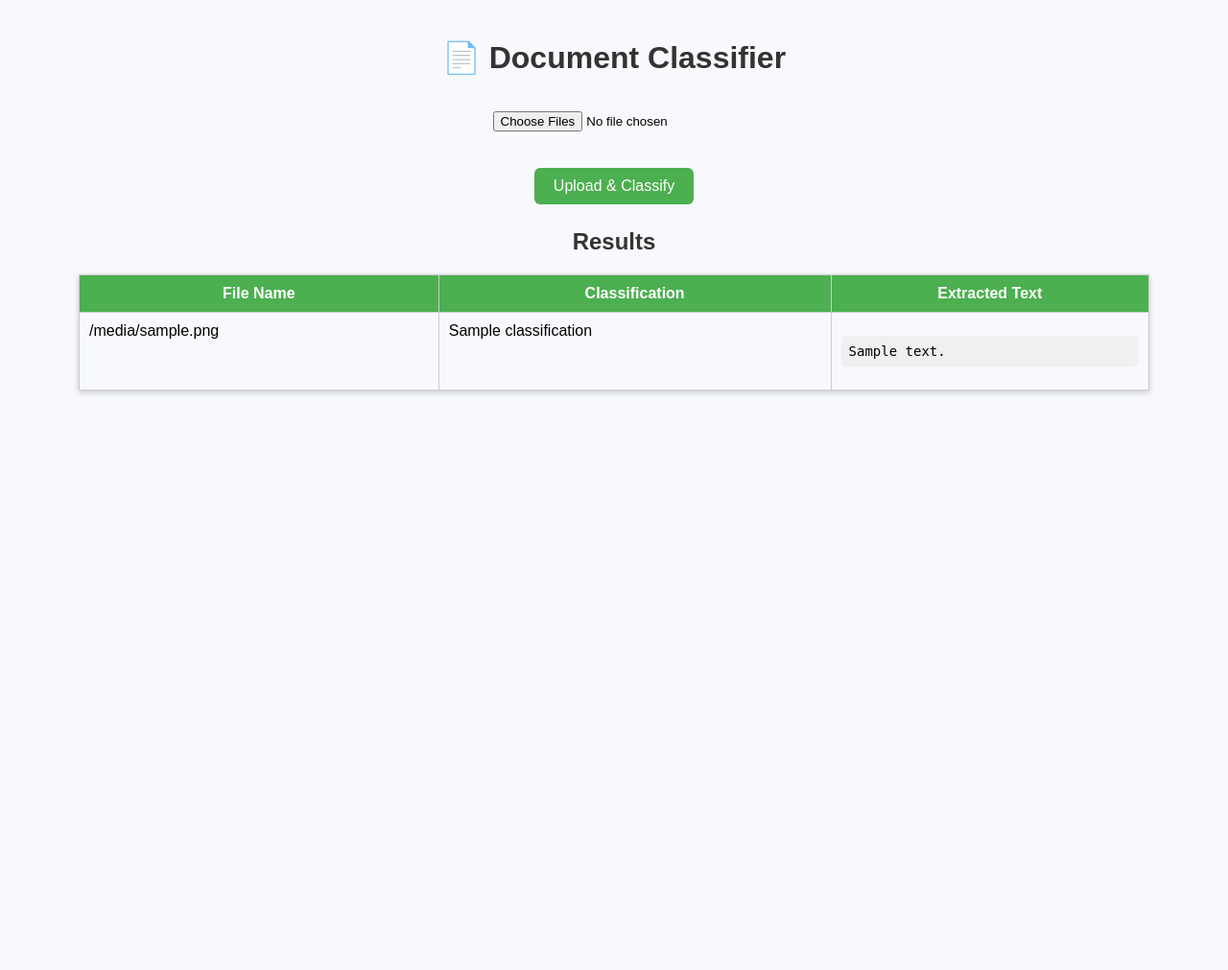
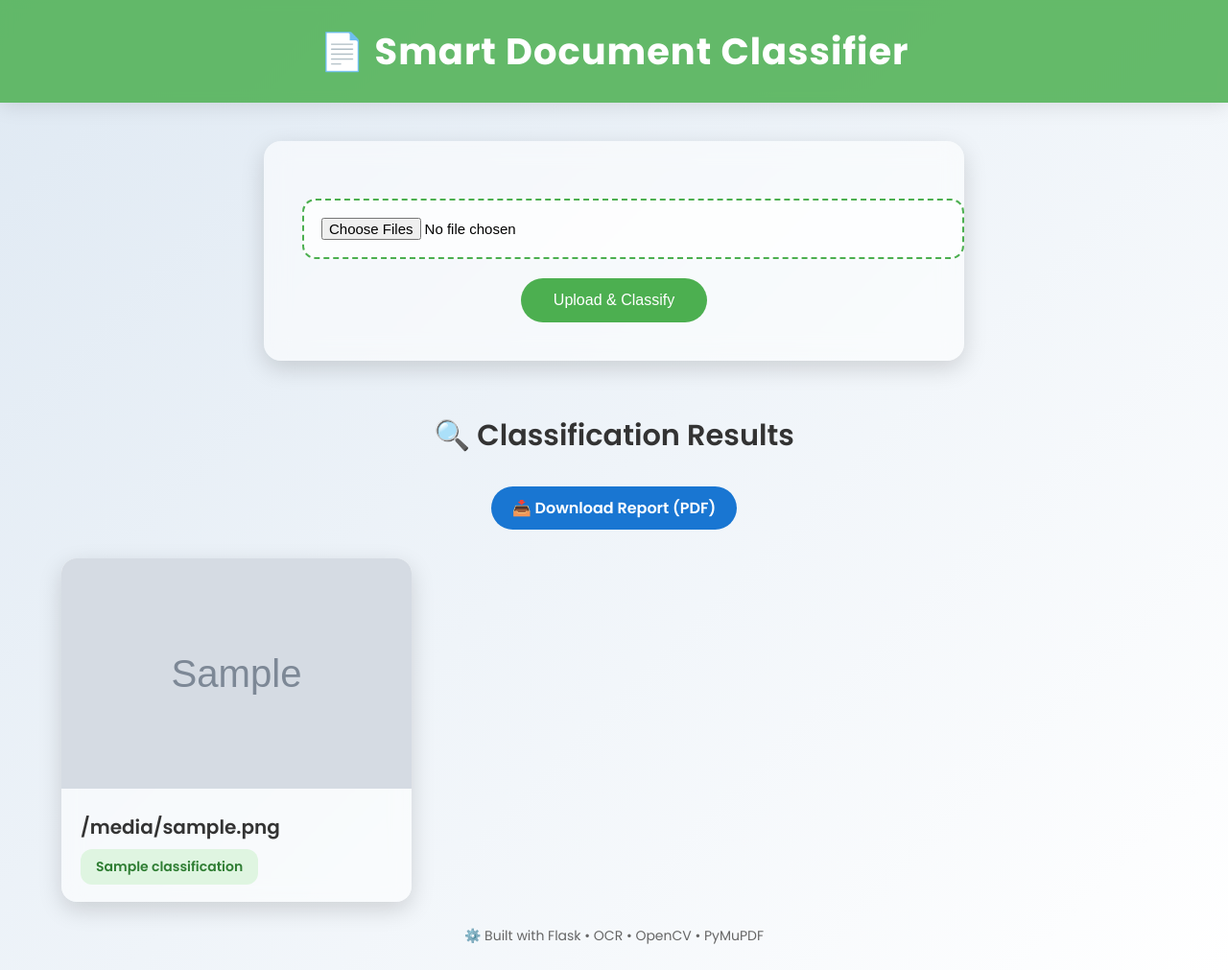
Before and after one commit to giri-1234/doc-classifier, a Flask app: template templates/index.html in a window 1280 px wide. Shown: the whole page at 96% size. Before the commit the page ends 411 px from the top, so only its background shows below. Run offline with Flask 3, Linux system fonts and the light colour scheme; the template is opened without the code that fills it: most values are stand-ins (such as "Sample title", 1, 10 or a date in 2020); grey boxes marked "Sample" are stand-in pictures.

Commit message:
Enhance document classification features and improve UI design

```diff
--- a/app.py
+++ b/app.py
@@ -1,74 +1,228 @@
-from flask import Flask, render_template, request
+from flask import Flask, render_template, request, url_for, send_file
 import os
+import shutil
 import pytesseract
-import fitz  # PyMuPDF
+import fitz             # PyMuPDF
 import cv2
 import numpy as np
+from docx import Document
+from PIL import Image, ImageDraw
+import re
+from reportlab.pdfgen import canvas
+from reportlab.lib.pagesizes import letter
 
 app = Flask(__name__)
-pytesseract.pytesseract.tesseract_cmd = r"D:\Downloads\tesseract\tesseract.exe"  # update path if needed
 
-UPLOAD_FOLDER = "uploads"
+# Set upload folder
+UPLOAD_FOLDER = "static/uploads"
 os.makedirs(UPLOAD_FOLDER, exist_ok=True)
+app.config["UPLOAD_FOLDER"] = UPLOAD_FOLDER
 
+# Cache for PDF report
+report_cache = []
 
+# Tesseract path - *** UPDATE THIS TO YOUR PATH ***
+pytesseract.pytesseract.tesseract_cmd = r"D:\Downloads\tesseract\tesseract.exe"
+
+# ----------------------------------------------------
+# Helper: Automatic Cleanup
+# ----------------------------------------------------
+def clear_old_files():
+    """Deletes all files in the upload folder to keep storage clean."""
+    for filename in os.listdir(app.config["UPLOAD_FOLDER"]):
+        file_path = os.path.join(app.config["UPLOAD_FOLDER"], filename)
+        try:
+            if os.path.isfile(file_path) or os.path.is_link(file_path):
+                os.unlink(file_path)
+            elif os.path.isdir(file_path):
+                shutil.rmtree(file_path)
+        except Exception as e:
+            print(f"Cleanup error: {e}")
+
+# ----------------------------------------------------
+# Main Route
+# ----------------------------------------------------
 @app.route("/", methods=["GET", "POST"])
 def index():
+    global report_cache
     results = []
+
     if request.method == "POST":
-        files = request.files.getlist("files[]") # multiple files support
+        # DELETE old photos as soon as a new upload starts
+        clear_old_files()
+        report_cache = []
+
+        files = request.files.getlist("files[]")
+
         for file in files:
-            if file:
-                filepath = os.path.join(UPLOAD_FOLDER, file.filename)
-                file.save(filepath)
+            if not file or file.filename == '':
+                continue
 
-                # OCR based on file type
-                if filepath.lower().endswith((".png", ".jpg", ".jpeg")):
-                    text = ocr_image(filepath)
-                elif filepath.lower().endswith(".pdf"):
-                    text = ocr_pdf(filepath)
-                else:
-                    text = "❌ Unsupported file type"
+            filepath = os.path.join(app.config["UPLOAD_FOLDER"], file.filename)
+            file.save(filepath)
 
-                classification = classify_text(text)
+            ext = os.path.splitext(file.filename)[1].lower()
+            preview_url = None
+            text = ""
+            page_count = 1
+
+            # --- Process File Types ---
+            if ext in [".png", ".jpg", ".jpeg"]:
+                text = ocr_image(filepath)
+                preview_url = url_for("static", filename=f"uploads/{file.filename}")
+                page_count = 1
+
+            elif ext == ".pdf":
+                text, page_count = ocr_pdf(filepath)
+                preview_path = pdf_preview(filepath)
+                preview_url = url_for("static", filename=f"uploads/{os.path.basename(preview_path)}")
+
+            elif ext == ".docx":
+                text = ocr_docx(filepath)
+                preview_path = docx_preview(filepath)
+                preview_url = url_for("static", filename=f"uploads/{os.path.basename(preview_path)}")
+                page_count = 1
+            else:
                 results.append({
                     "filename": file.filename,
-                    "classification": classification,
-                    "text": text
+                    "classification": "Unsupported",
+                    "text": "Unsupported file type",
+                    "img_url": None
                 })
+                report_cache.append((file.filename, "Unsupported"))
+                continue
+
+            # Perform Classification
+            classification = classify(text, page_count)
+
+            # Append to results
+            results.append({
+                "filename": file.filename,
+                "classification": classification,
+                "text": text,
+                "img_url": preview_url
+            })
+
+            # Add to report summary
+            report_cache.append((file.filename, classification))
 
     return render_template("index.html", results=results)
 
-
+# ----------------------------------------------------
+# OCR Functions
+# ----------------------------------------------------
 def ocr_image(path):
     img = cv2.imread(path)
-    if img is None:
-        return "❌ Could not read image"
-    text = pytesseract.image_to_string(img)
-    return text
-
+    if img is None: return ""
+    gray = cv2.cvtColor(img, cv2.COLOR_BGR2GRAY)
+    gray = cv2.threshold(gray, 0, 255, cv2.THRESH_BINARY | cv2.THRESH_OTSU)[1]
+    return pytesseract.image_to_string(gray)
 
 def ocr_pdf(path):
     text = ""
     doc = fitz.open(path)
+    page_count = len(doc)
     for page in doc:
         pix = page.get_pixmap()
-        img = cv2.imdecode(
-            np.frombuffer(pix.tobytes(), np.uint8), cv2.IMREAD_COLOR
-        )
-        text += pytesseract.image_to_string(img)
-    return text
+        img = Image.frombytes("RGB", [pix.width, pix.height], pix.samples)
+        text += pytesseract.image_to_string(img) + "\n"
+    return text, page_count
 
+def ocr_docx(path):
+    try:
+        doc = Document(path)
+        return "\n".join([p.text for p in doc.paragraphs])
+    except:
+        return ""
 
-def classify_text(text):
-    text_lower = text.lower()
-    if any(word in text_lower for word in ["id", "passport", "aadhar"]):
-        return "🪪 ID Proof"
-    elif any(word in text_lower for word in ["invoice", "payment", "amount", "bill"]):
-        return "🧾 Bill / Invoice"
-    else:
-        return "📂 Other Document"
+def pdf_preview(path):
+    doc = fitz.open(path)
+    page = doc.load_page(0)
+    pix = page.get_pixmap()
+    preview_path = os.path.join(app.config["UPLOAD_FOLDER"], "preview_" + os.path.basename(path) + ".png")
+    pix.save(preview_path)
+    return preview_path
 
+def docx_preview(path):
+    text = ocr_docx(path)[:600]
+    img = Image.new("RGB", (900, 600), "white")
+    drawer = ImageDraw.Draw(img)
+    drawer.text((20, 20), text, fill="black")
+    preview_path = os.path.join(app.config["UPLOAD_FOLDER"], "preview_" + os.path.basename(path) + ".png")
+    img.save(preview_path)
+    return preview_path
+
+# ----------------------------------------------------
+# Classification Logic
+# ----------------------------------------------------
+def classify(text, page_count=1):
+    t = text.lower().strip()
+
+    # 0. Pure image check
+    if t == "" or len(t) < 10:
+        return "Image"
+
+    # 1. Report Detection
+    if page_count > 1:
+        return "Report"
+
+    report_keywords = [
+        "introduction", "aim", "objective", "experiment", "observation",
+        "result", "discussion", "conclusion", "abstract", "reference",
+        "faculty", "submitted", "certificate", "types", "theory",
+        "methodology", "analysis"
+    ]
+    if any(w in t for w in report_keywords):
+        return "Report"
+
+    # 2. ID Card Detection (Generic & Govt)
+    generic_id_words = [
+        "id", "dob", "email", "phone", "join", "expire",
+        "designation", "department", "employee", "student",
+        "roll no", "contact", "graphic designer", "valid"
+    ]
+    id_count = sum(1 for w in generic_id_words if w in t)
+
+    # Check regex for Govt IDs
+    is_aadhar = re.search(r"\b\d{4}\s\d{4}\s\d{4}\b", t)
+    is_pan = re.search(r"[A-Z]{5}[0-9]{4}[A-Z]", text.upper()) # Check original case for PAN
+    is_passport = re.search(r"\b[A-Z][0-9]{7}\b", text.upper())
+
+    if id_count >= 3 or is_aadhar or is_pan or is_passport:
+        return "ID Card"
+
+    # 3. Receipt / Bill Detection
+    receipt_words = ["bill", "invoice", "total", "tax", "amount", "payment", "price", "qty"]
+    if any(w in t for w in receipt_words):
+        return "Receipt"
+
+    return "Others"
+
+# ----------------------------------------------------
+# Report Download
+# ----------------------------------------------------
+@app.route("/download_report")
+def download_report():
+    if not report_cache:
+        return "No report available.", 400
+
+    pdf_path = os.path.join(app.config["UPLOAD_FOLDER"], "document_report.pdf")
+    c = canvas.Canvas(pdf_path, pagesize=letter)
+    c.setFont("Helvetica-Bold", 16)
+    c.drawString(50, 750, "Document Classification Report")
+
+    y = 710
+    c.setFont("Helvetica", 12)
+    for filename, classification in report_cache:
+        c.drawString(50, y, f"File: {filename}")
+        c.drawString(50, y - 18, f"Classification: {classification}")
+        y -= 50
+        if y < 100:
+            c.showPage()
+            y = 750
+
+    c.save()
+    return send_file(pdf_path, as_attachment=True)
 
 if __name__ == "__main__":
     app.run(debug=True)
--- a/templates/index.html
+++ b/templates/index.html
@@ -1,89 +1,265 @@
 <!DOCTYPE html>
-<html>
+<html lang="en">
 <head>
-    <title>Document Classifier</title>
+    <meta charset="UTF-8" />
+    <title>Smart Document Classifier</title>
+    <link href="https://fonts.googleapis.com/css2?family=Poppins:wght@300;400;600;700&display=swap" rel="stylesheet" />
+
     <style>
         body {
-            font-family: Arial, sans-serif;
-            background: #f7f9fc;
             margin: 0;
-            padding: 20px;
+            font-family: "Poppins", sans-serif;
+            background: linear-gradient(135deg, #dfe9f3 0%, #ffffff 100%);
+            min-height: 100vh;
+            display: flex;
+            flex-direction: column;
+            align-items: center;
+            overflow-x: hidden;
         }
-        h1, h2 {
+
+        header {
+            width: 100%;
+            padding: 25px 0;
+            text-align: center;
+            color: white;
+            background: rgba(76, 175, 80, 0.85);
+            backdrop-filter: blur(6px);
+            box-shadow: 0px 4px 20px rgba(0, 0, 0, 0.1);
+        }
+
+        header h1 {
+            margin: 0;
+            font-size: 2.4rem;
+            font-weight: 700;
+            letter-spacing: 1px;
+        }
+
+        .upload-box {
+            margin-top: 40px;
+            padding: 40px;
+            width: 90%;
+            max-width: 650px;
+            background: rgba(255, 255, 255, 0.55);
+            backdrop-filter: blur(12px);
+            border-radius: 18px;
+            box-shadow: 0 8px 24px rgba(0, 0, 0, 0.15);
+            text-align: center;
+            transition: 0.3s;
+        }
+
+        .upload-box:hover {
+            transform: translateY(-5px);
+            box-shadow: 0 12px 30px rgba(0, 0, 0, 0.2);
+        }
+
+        input[type="file"] {
+            margin: 20px 0;
+            padding: 18px;
+            width: 100%;
+            border-radius: 14px;
+            border: 2px dashed #4caf50;
+            background: rgba(255, 255, 255, 0.7);
+            cursor: pointer;
+            font-size: 15px;
+            transition: 0.3s;
+        }
+
+        input[type="file"]:hover {
+            background: #e9f9ec;
+        }
+
+        button {
+            padding: 14px 34px;
+            background: #4caf50;
+            border: none;
+            border-radius: 30px;
+            color: white;
+            font-size: 16px;
+            cursor: pointer;
+            transition: 0.3s;
+        }
+        button:hover {
+            background: #3d943f;
+            transform: scale(1.05);
+        }
+
+        h2 {
+            margin-top: 55px;
+            margin-bottom: 10px;
+            font-size: 1.9rem;
             color: #333;
+            font-weight: 600;
             text-align: center;
         }
-        form {
-            text-align: center;
-            margin-bottom: 20px;
+
+        .results-container {
+            width: 90%;
+            max-width: 1300px;
+            margin-top: 30px;
+            display: grid;
+            grid-template-columns: repeat(auto-fill, minmax(350px, 1fr));
+            gap: 28px;
         }
-        input[type="file"] {
-            margin: 10px;
-            padding: 5px;
+
+        .result-card {
+            background: rgba(255, 255, 255, 0.55);
+            backdrop-filter: blur(10px);
+            border-radius: 16px;
+            box-shadow: 0 8px 24px rgba(0, 0, 0, 0.15);
+            overflow: hidden;
+            transform: translateY(0);
+            transition: 0.35s ease;
         }
-        button {
-            padding: 10px 20px;
-            background: #4CAF50;
+
+        .result-card:hover {
+            transform: translateY(-6px);
+            box-shadow: 0 12px 32px rgba(0, 0, 0, 0.2);
+        }
+
+        .result-card img {
+            width: 100%;
+            height: 240px;
+            object-fit: cover;
+            background: #f0f0f0;
+        }
+
+        .result-content {
+            padding: 18px 20px;
+        }
+
+        .result-content h3 {
+            margin: 0;
+            color: #333;
+            font-size: 1.25rem;
+            font-weight: 600;
+        }
+
+        .classification {
+            margin-top: 8px;
+            display: inline-block;
+            background: #dff5e1;
+            color: #2e7d32;
+            padding: 8px 16px;
+            border-radius: 12px;
+            font-size: 14px;
+            font-weight: 600;
+        }
+
+        pre {
+            background: rgba(255, 255, 255, 0.8);
+            padding: 14px;
+            border-radius: 12px;
+            max-height: 200px;
+            overflow-y: auto;
+            font-size: 13px;
+            color: #555;
+            white-space: pre-wrap;
+        }
+
+        footer {
+            margin-top: auto;
+            padding: 25px;
+            font-size: 14px;
+            color: #666;
+        }
+
+        /* Loading Overlay */
+        #loadingOverlay {
+            position: fixed;
+            top: 0;
+            left: 0;
+            width: 100%;
+            height: 100%;
+            background: rgba(255, 255, 255, 0.7);
+            backdrop-filter: blur(4px);
+            display: none;
+            justify-content: center;
+            align-items: center;
+            z-index: 999;
+        }
+
+        .spinner {
+            width: 60px;
+            height: 60px;
+            border: 6px solid #ccc;
+            border-top-color: #4caf50;
+            border-radius: 50%;
+            animation: spin 1s linear infinite;
+        }
+
+        @keyframes spin {
+            to { transform: rotate(360deg); }
+        }
+
+        /* Download Button */
+        .download-btn {
+            margin-top: 20px;
+            background: #1976d2;
+            padding: 10px 22px;
+            border-radius: 25px;
             color: white;
-            font-size: 16px;
-            border: none;
-            border-radius: 6px;
-            cursor: pointer;
-            margin: 5px;
+            text-decoration: none;
+            font-weight: 600;
+            display: inline-block;
+            transition: 0.3s;
         }
-        button:hover {
-            background: #45a049;
-        }
-        table {
-            width: 90%;
-            margin: auto;
-            border-collapse: collapse;
-            margin-top: 20px;
-            box-shadow: 0 2px 6px rgba(0,0,0,0.2);
-        }
-        th, td {
-            border: 1px solid #ccc;
-            padding: 10px;
-            vertical-align: top;
-        }
-        th {
-            background: #4CAF50;
-            color: white;
-        }
-        pre {
-            white-space: pre-wrap;
-            word-wrap: break-word;
-            font-size: 14px;
-            background: #f0f0f0;
-            padding: 8px;
-            border-radius: 5px;
+
+        .download-btn:hover {
+            background: #0d47a1;
+            transform: scale(1.05);
         }
     </style>
 </head>
 <body>
-    <h1>📄 Document Classifier</h1>
-    <form method="POST" enctype="multipart/form-data">
-        <input type="file" name="files[]" multiple>
-        <br><br>
+
+<div id="loadingOverlay">
+    <div class="spinner"></div>
+</div>
+
+<header>
+    <h1>📄 Smart Document Classifier</h1>
+</header>
+
+<div class="upload-box">
+    <form method="POST" enctype="multipart/form-data" onsubmit="showLoader()">
+        <input type="file" name="files[]" multiple />
         <button type="submit">Upload & Classify</button>
     </form>
+</div>
 
-    {% if results %}
-        <h2>Results</h2>
-        <table>
-            <tr>
-                <th>File Name</th>
-                <th>Classification</th>
-                <th>Extracted Text</th>
-            </tr>
-            {% for res in results %}
-            <tr>
-                <td>{{ res.filename }}</td>
-                <td>{{ res.classification }}</td>
-                <td><pre>{{ res.text }}</pre></td>
-            </tr>
-            {% endfor %}
-        </table>
-    {% endif %}
+{% if results %}
+    <h2>🔍 Classification Results</h2>
+    <a class="download-btn" href="/download_report">📥 Download Report (PDF)</a>
+
+    <div class="results-container">
+        {% for res in results %}
+            <div class="result-card">
+                {% if res.img_url %}
+                <img src="{{ res.img_url }}" alt="Preview" />
+                {% endif %}
+
+                <div class="result-content">
+                    <h3>{{ res.filename }}</h3>
+                    <div class="classification">{{ res.classification }}</div>
+
+                    {% if not res.img_url %}
+                    <pre>{{ res.text }}</pre>
+                    {% endif %}
+                </div>
+            </div>
+        {% endfor %}
+    </div>
+{% endif %}
+
+<footer>
+    ⚙️ Built with Flask • OCR • OpenCV • PyMuPDF
+</footer>
+
+<script>
+function showLoader() {
+    document.getElementById('loadingOverlay').style.display = 'flex';
+}
+</script>
+
 </body>
 </html>
```
Also changed, not shown: uploads/1.png (deleted), uploads/123.jpg (deleted).
